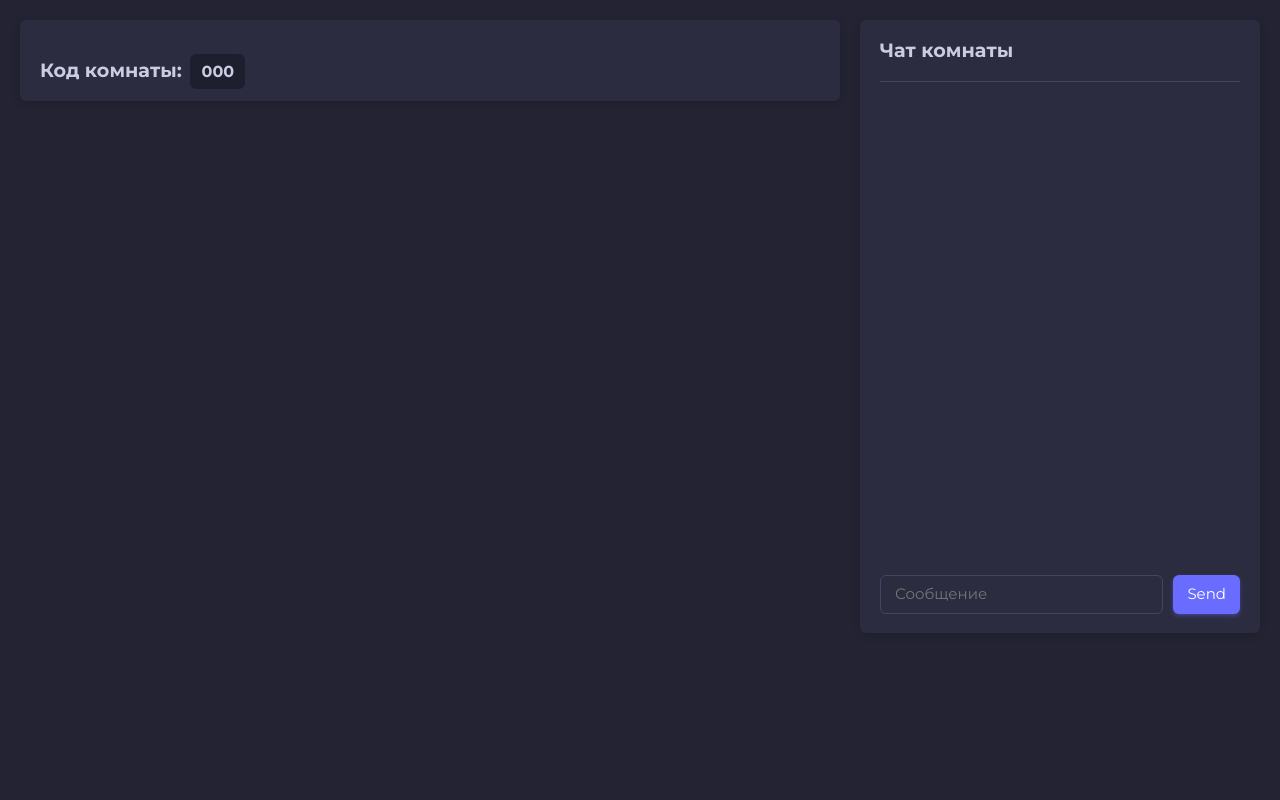
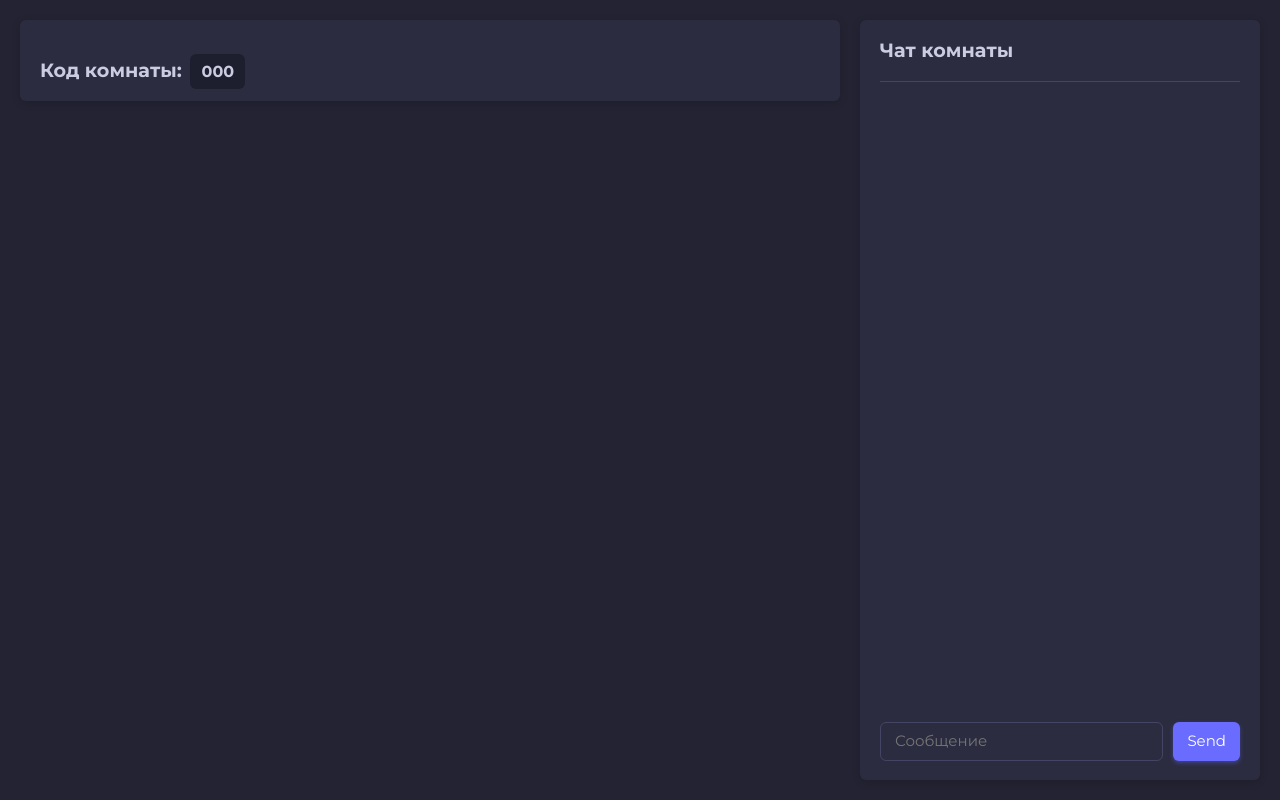
Before and after one commit to FallenAstaroth/varus, a Flask app: template templates/room.html in a window 1280 px wide. Run offline with Flask 3, Linux system fonts and the light colour scheme; the template is opened without the code that fills it: most values are stand-ins (such as "Sample title", 1, 10 or a date in 2020); some libraries are stand-ins or nearby versions.

Commit message:
Chat fixed

```diff
--- a/static/css/base.css
+++ b/static/css/base.css
@@ -11,6 +11,10 @@
   --btn-padding-y: .4375rem;
 }
 
+html, body {
+  height: 100%;
+}
+
 body {
   margin: 0;
   background-color: var(--color-body-background);
@@ -19,6 +23,10 @@ body {
 
 h1, h2, h3, h4, h5, h6, h7, p, span {
   margin: 0;
+}
+
+.wrapper {
+  height: 100%;
 }
 
 .form-control {
--- a/static/css/room.css
+++ b/static/css/room.css
@@ -9,6 +9,7 @@
 .room-page .player-chat {
   display: flex;
   gap: 20px;
+  height: 100%;
 }
 
 .room-page .player-frame {
@@ -22,7 +23,7 @@
 
 .room-page .chat.block {
   max-width: 400px;
-  height: 613px;
+  height: 100%;
 }
 
 .room-page .chat.block .block-title {
@@ -64,7 +65,6 @@
 .room-page .chat.block .chat-box .messages .text:last-child {
   margin-bottom: 10px;
 }
-
 
 .room-page .chat.block .chat-box .messages .text.additional {
   margin-top: 0;
@@ -141,10 +141,6 @@
 }
 
 @media screen and (max-width: 768px) {
-  .wrapper {
-    height: 100vh;
-  }
-
   .room-page .player-chat {
     height: 100%;
     flex-direction: column;
--- a/templates/blocks/message.html
+++ b/templates/blocks/message.html
@@ -1,6 +1,6 @@
-<div class="text {% if additional %}additional{% endif %} {% if event %}event{% endif %}">
+<div class="text{% if additional %} additional{% endif %}{% if event %} event{% endif %}">
     <div class="header">
-        <p class="name" style="color: {{ color }}">{{ name }}</p>
+        <p class="name" style="color:{{ color }}">{{ name }}</p>
         <p class="time">{% if time %}{{ time }}{% endif %}</p>
     </div>
     <p class="message">{% if icon %}<img class="icon" src="../../static/img/svg/{{ icon }}.svg">{% endif %}{{ message }}</p>
```
Also changed, not shown: static/css/index.css (+3 -4 lines).
